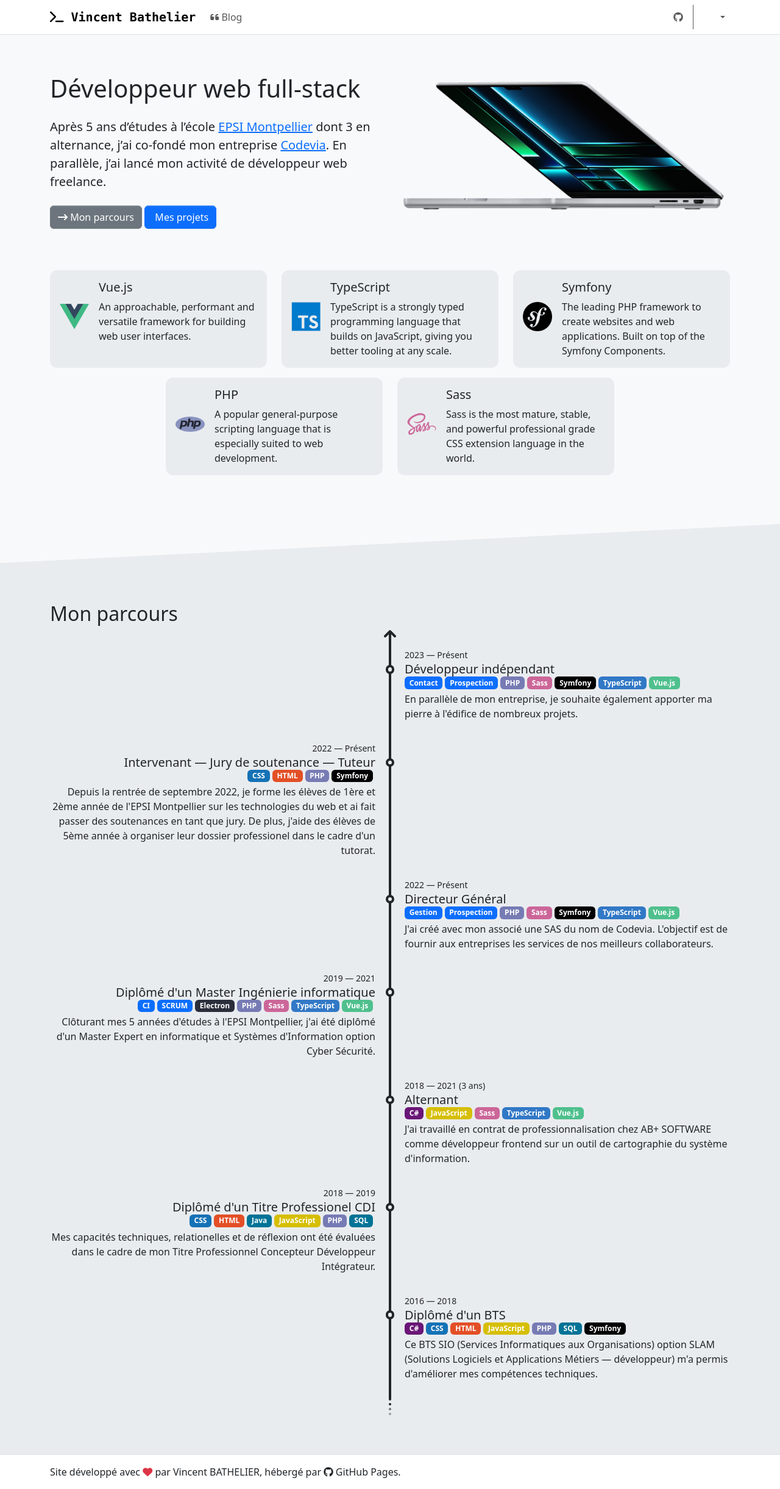
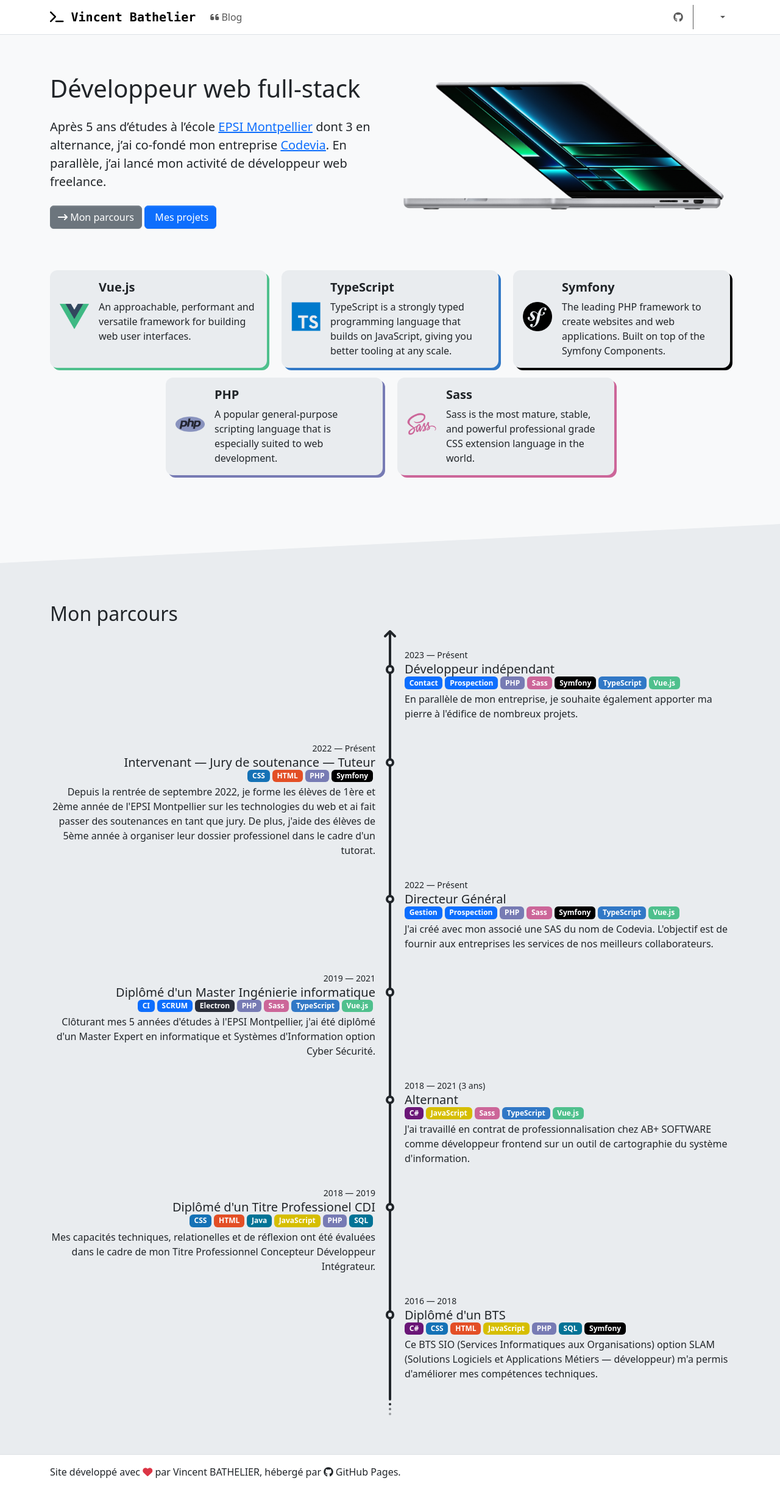
Before and after one commit to d9beuD/d9beud.com, a Jekyll site: the page built from docs/index.md, in a window 1280 px wide. Shown: the whole page at 61% size. Built offline with Jekyll 4.4.1, drawn with Linux system fonts in a browser that asks for light colours; nearby versions of some CDN libraries.

Commit message:
Featured skills use skill hash

```diff
--- a/docs/_includes/home/skills.html
+++ b/docs/_includes/home/skills.html
@@ -1,19 +1,25 @@
 <div class="row justify-content-center">
-  {% for skill in site.data.my_skills %}
+  {% for myskill in site.data.my_skills %}
+  {% assign skill = site.data.skills[myskill.hash] %}
   <div class="col-md-6 col-lg-4 mb-3">
-    <div class="skill">
+    <div
+      class="skill shadow"
+      style="
+        box-shadow: .25rem .25rem {{ skill.accent }} !important
+      "
+    >
       <div class="row gx-3 h-100">
         <div class="col-auto skill-thumbnail">
           <img
             class="img-fluid"
-            src="{{ skill.thumbnail }}"
+            src="{{ site.img_skills_path}}{{ skill.thumbnail }}"
             alt="{{ skill.name }}"
           />
         </div>
 
         <div class="col">
-          <h5>{{ skill.name }}</h5>
-          <p>{{ skill.description }}</p>
+          <h5 class="fw-bold">{{ skill.name }}</h5>
+          <p>{{ myskill.description }}</p>
         </div>
       </div>
     </div>
```
Also changed, not shown: docs/_data/my_skills.yml (+5 -5 lines).
